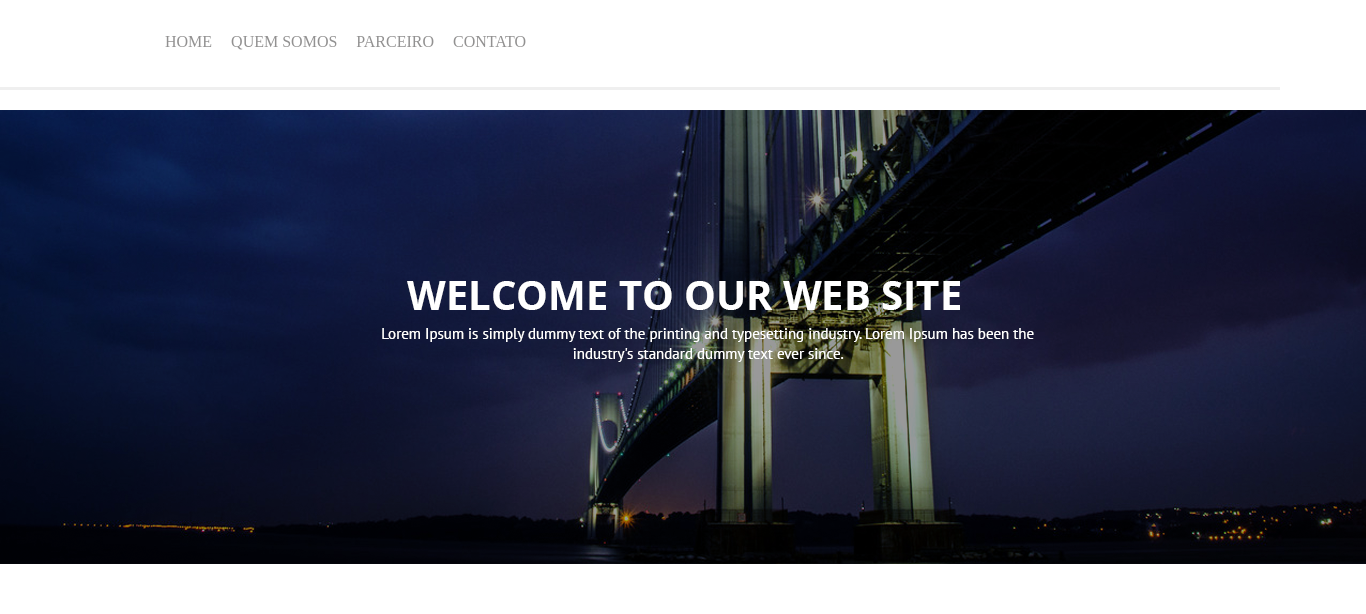
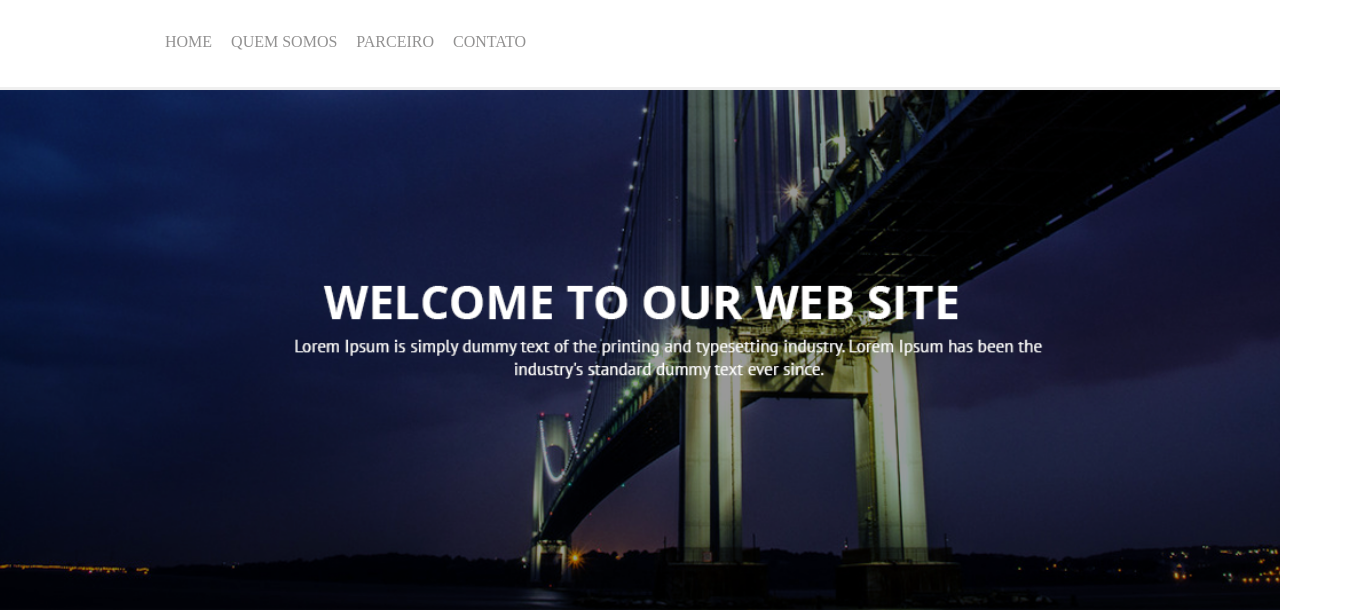
Before and after one commit to gnfproducoes/Site, a plain HTML site: page index.html in a window 1280 px wide. Shown: the part 128-742 px from the top of the page, 1366 px wide, since content can reach past the window. Drawn offline with Linux system fonts and the light colour scheme.

Commit message:
banner atualizado

```diff
--- a/index.html
+++ b/index.html
@@ -41,9 +41,7 @@
             </main>
                 <div class="cool-100">
                     <div class="slid">
-                        <div>
-                            <img src="./imagens/banner.png" alt="banner">
-                        </div>
+
                     </div>
                 </div>
                 <div class="cool-10">
--- a/style.css
+++ b/style.css
@@ -88,6 +88,13 @@ width: 100%;
 .menu ul li:hover{
     color: rgb(88, 196, 247);
     border-bottom: 1px solid rgb(88, 196, 247);;
+}
+.slid{
+    background-image: url("./imagens/banner.png");
+    height: 500px;
+    background-position: center;
+    background-size: cover;
+    background-attachment: fixed;
 }
 .slid{
     padding-top: 20px;
```
